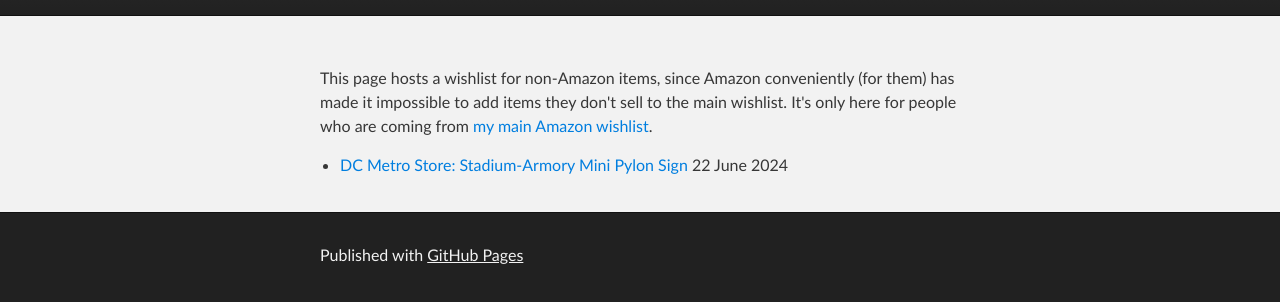
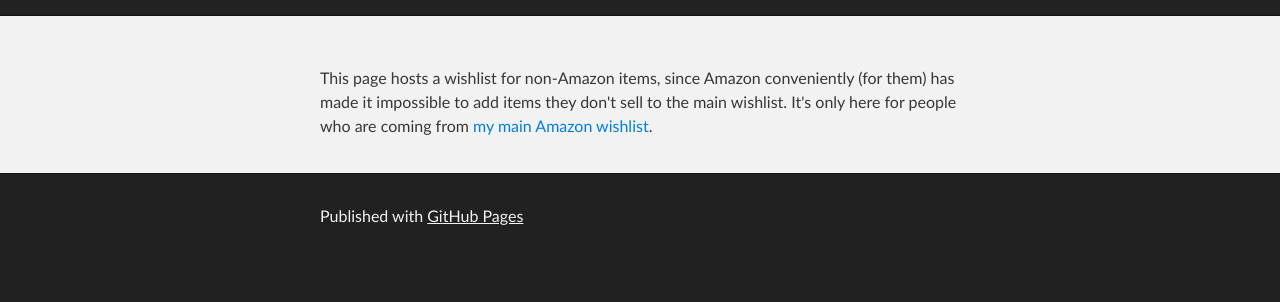
Before and after one commit to joshcvt/joshcvt.github.io, a plain HTML site: page wishlist/index.html in a window 1280 px wide. Shown: the part 128-430 px from the top of the page. Drawn offline with Linux system fonts and the light colour scheme.

Commit message:
rm bought

```diff
--- a/wishlist/index.html
+++ b/wishlist/index.html
@@ -32,7 +32,6 @@
 <p>This page hosts a wishlist for non-Amazon items, since Amazon conveniently (for them) has made it impossible to add items they don't sell to the main wishlist. It's only here for people who are coming from <a href="https://www.amazon.com/hz/wishlist/ls/ST6BOINVQTZ5?ref_=wl_share">my main Amazon wishlist</a>.</p>
 
   <ul>
-    <li><a href="https://dcmetrostore.com/products/washington-metro-stadium-armory-mini-pylon-sign?_pos=4&_psq=stadium-armory&_ss=e&_v=1.0">DC Metro Store: Stadium-Armory Mini Pylon Sign</a> 22 June 2024</li>
   </ul>
 
 
```
